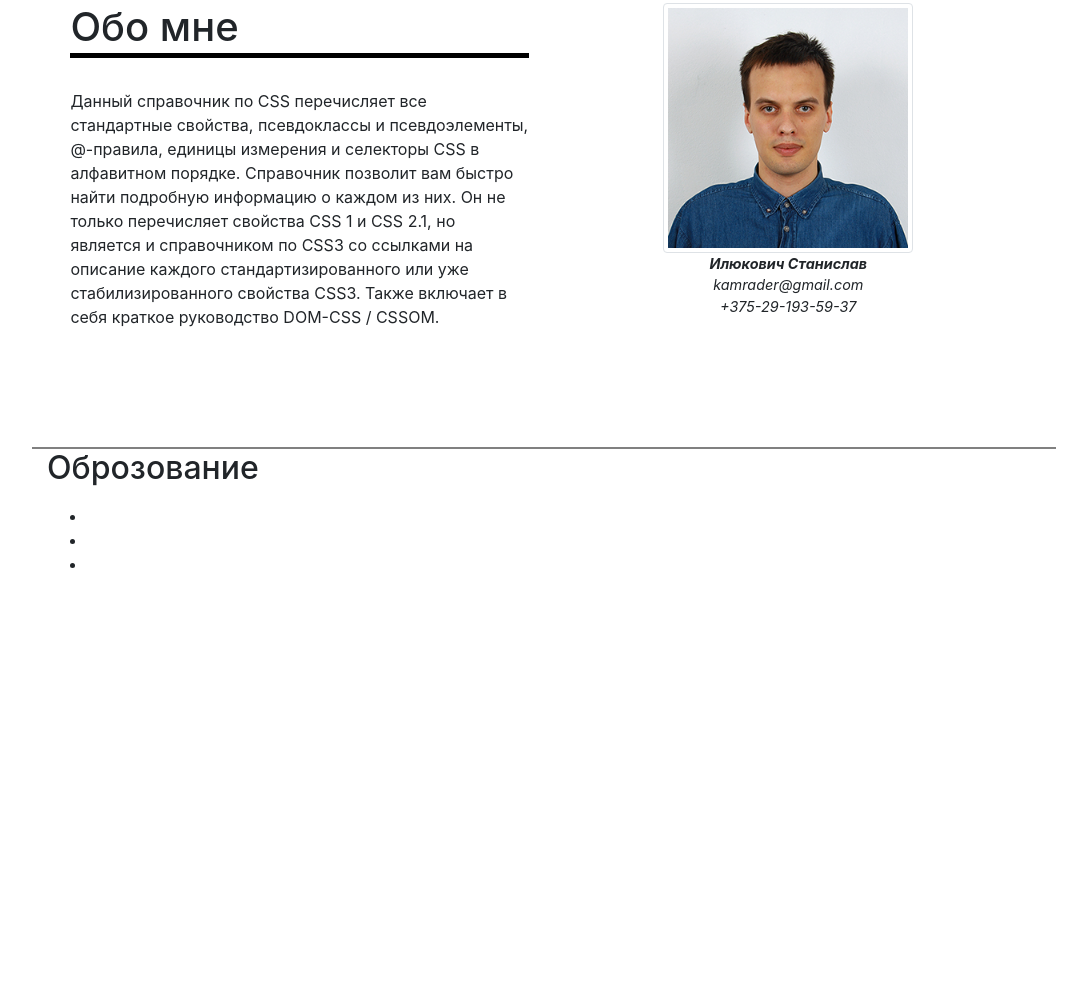
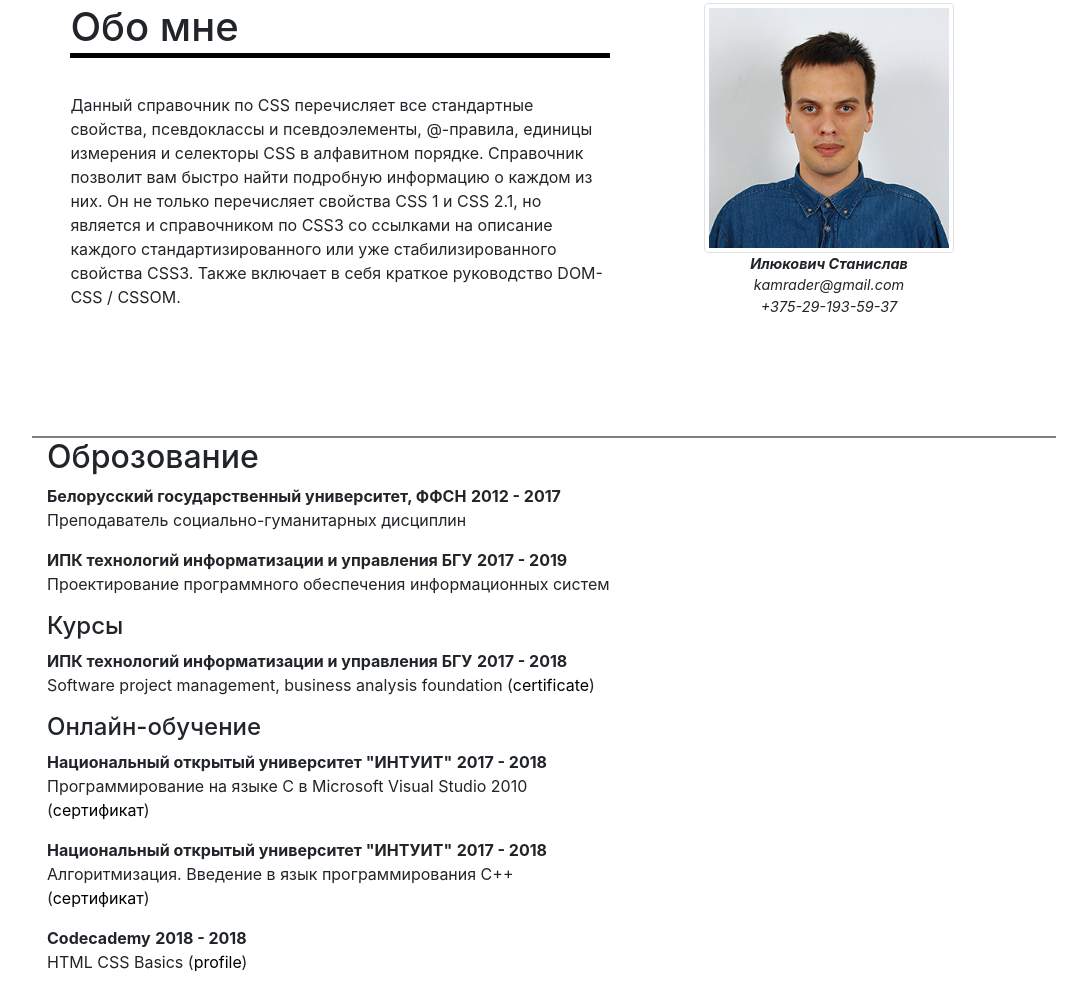
Before and after one commit to garin87/rsschool-codejam1-cv, a plain HTML site: page index.html in a window 1280 px wide. Shown: the part 159-1149 px from the top of the page, without its empty margins (96-1183 px from the left). Before the commit the page ends 800 px from the top, so only its background shows below. Drawn offline with Linux system fonts and the light colour scheme.

Commit message:
feat: add content-education

```diff
--- a/css/style.css
+++ b/css/style.css
@@ -8,6 +8,11 @@
 	max-width: 1024px;
 
 }
+a{
+	text-decoration: none !important;
+	color: black;
+}
+
 /*Navigation*/
 
 /* Content about-me*/
--- a/index.html
+++ b/index.html
@@ -44,13 +44,13 @@
 	</header>
 	<div class="container content-about-me">
 		<div class="row">
-			<div class="col-6">
+			<div class="col-7">
 				<h1>Обо мне</h1>
 				<p>
 					Данный справочник по CSS перечисляет все стандартные свойства, псевдоклассы и псевдоэлементы, @-правила, единицы измерения и селекторы CSS в алфавитном порядке. Справочник позволит вам быстро найти подробную информацию о каждом из них. Он не только перечисляет свойства CSS 1 и CSS 2.1, но является и справочником по CSS3 со ссылками на описание каждого стандартизированного или уже стабилизированного свойства CSS3. Также включает в себя краткое руководство DOM-CSS / CSSOM.
 				</p>
 			</div>
-			<div class="col-6 photo">
+			<div class="col-5 photo">
 				<figure>
 					<img src="image/my-photo.png" class="img-thumbnail mx-auto d-block" alt="..."  width="250"
 				       height="250">
@@ -64,14 +64,28 @@
 	</div>
 	<div class="container content-education">
 		<div class="row">
-			<div class="col-6">
+			<div class="col-7">
 				<h2>Оброзование</h2>
-				<p></p>
-				<ul>
-					<li></li>
-					<li></li>
-					<li></li>
-				</ul>
+				<p><b>Белорусский государственный университет, ФФСН</b>  <span><b> 2012 - 2017</b> </span> <br>
+				 Преподаватель социально-гуманитарных дисциплин</p>
+				 <p><b>ИПК технологий информатизации и управления БГУ</b>  <span><b> 2017 - 2019</b> </span> <br>
+				 Проектирование программного обеспечения информационных систем</p>
+				 <h4>Курсы</h4>
+				 <p><b>ИПК технологий информатизации и управления БГУ</b>  <span><b> 2017 - 2018</b> </span> <br>
+				 	Software project management, business analysis foundation (<a href="content/proj.pdf" target="blank">certificate</a>)
+				 </p>
+				 <h4>Онлайн-обучение</h4>
+				  <p><b>Национальный открытый университет "ИНТУИТ"</b>  <span><b> 2017 - 2018</b> </span> <br>
+				 	Программирование на языке C в Microsoft Visual Studio 2010 (<a href="content/programming-c.jpg" target="blank">сертификат</a>)
+				 </p>
+				 <p><b>Национальный открытый университет "ИНТУИТ"</b>  <span><b> 2017 - 2018</b> </span> <br>
+				 	Алгоритмизация. Введение в язык программирования С++ (<a href="content/programming-c++.jpg" target="blank">сертификат</a>)
+				 </p>
+
+
+				  <p><b>Codecademy</b>  <span><b> 2018 - 2018</b> </span> <br>
+				 	HTML CSS Basics (<a href="https://www.codecademy.com/users/garin87/achievements" target="blank">profile</a>)
+				 </p>
 			</div>
 
 		</div>
```
Also changed, not shown: content/programming-c++.jpg (added), content/programming-c.jpg (added), 1 other file.
